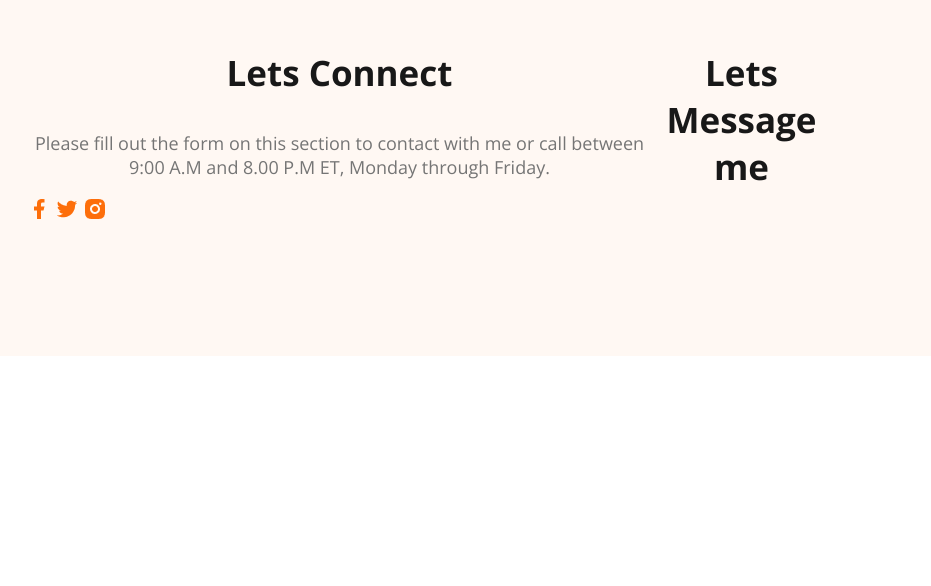
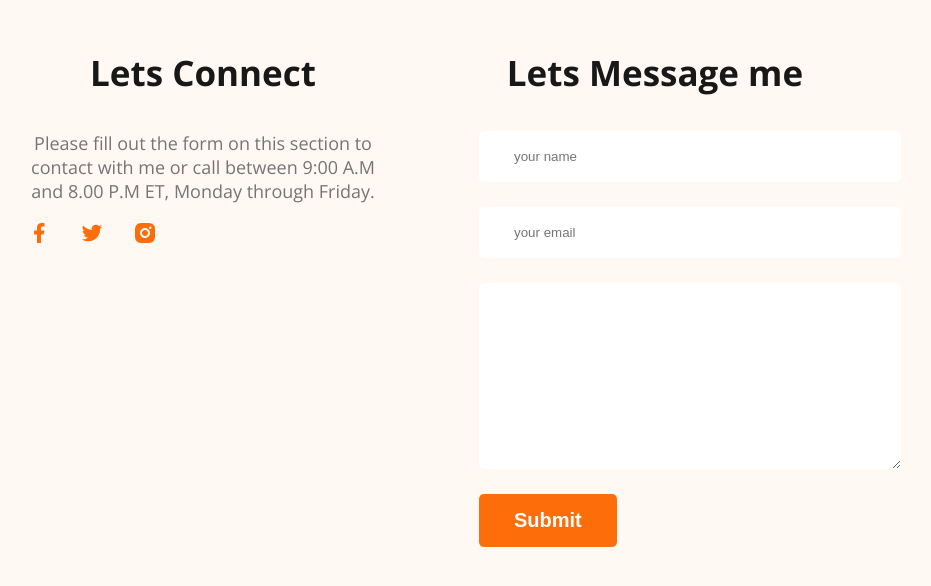
Before and after one commit to EngrMunir/web-developer-portfolio, a plain HTML site: page index.html in a window 1280 px wide. Shown: the part 3416-4002 px from the top of the page, without its empty margins (211-1142 px from the left). Before the commit the page ends 3780 px from the top, so only its background shows below. Drawn offline with nearby package versions, Linux system fonts and the light colour scheme.

Commit message:
finished footer section

```diff
--- a/index.html
+++ b/index.html
@@ -148,6 +148,12 @@
         </div>
         <div class="footer-column">
             <h3 class="section-title">Lets Message me</h3>
+            <form class="contact" action="">
+                <input type="text" placeholder="your name">
+                <input type="email" placeholder="your email">
+                <textarea name="" id="" cols="30" rows="10"></textarea>
+                <input class="btn-primary" type="submit" value="Submit">
+            </form>
         </div>
     </footer>
 </body>
--- a/styles/portfolio.css
+++ b/styles/portfolio.css
@@ -151,7 +151,25 @@ main section{
 }
 footer{
     display: flex;
+    gap: 100px;
     background: #FFF8F3;
     margin-top: 100px;
     padding: 130px 230px;
 }
+.footer-column{
+    width: 50%;
+}
+.social-links a{
+    margin-right: 25px;
+}
+
+.contact input[type="text"], .contact input[type="email"], textarea{
+    display: block;
+    margin-bottom: 25px;
+    padding: 18px 35px;
+    color: #757575;
+    border-radius: 5px;
+    background: #FFF;
+    border: 0;
+    width: 100%;
+}
```
